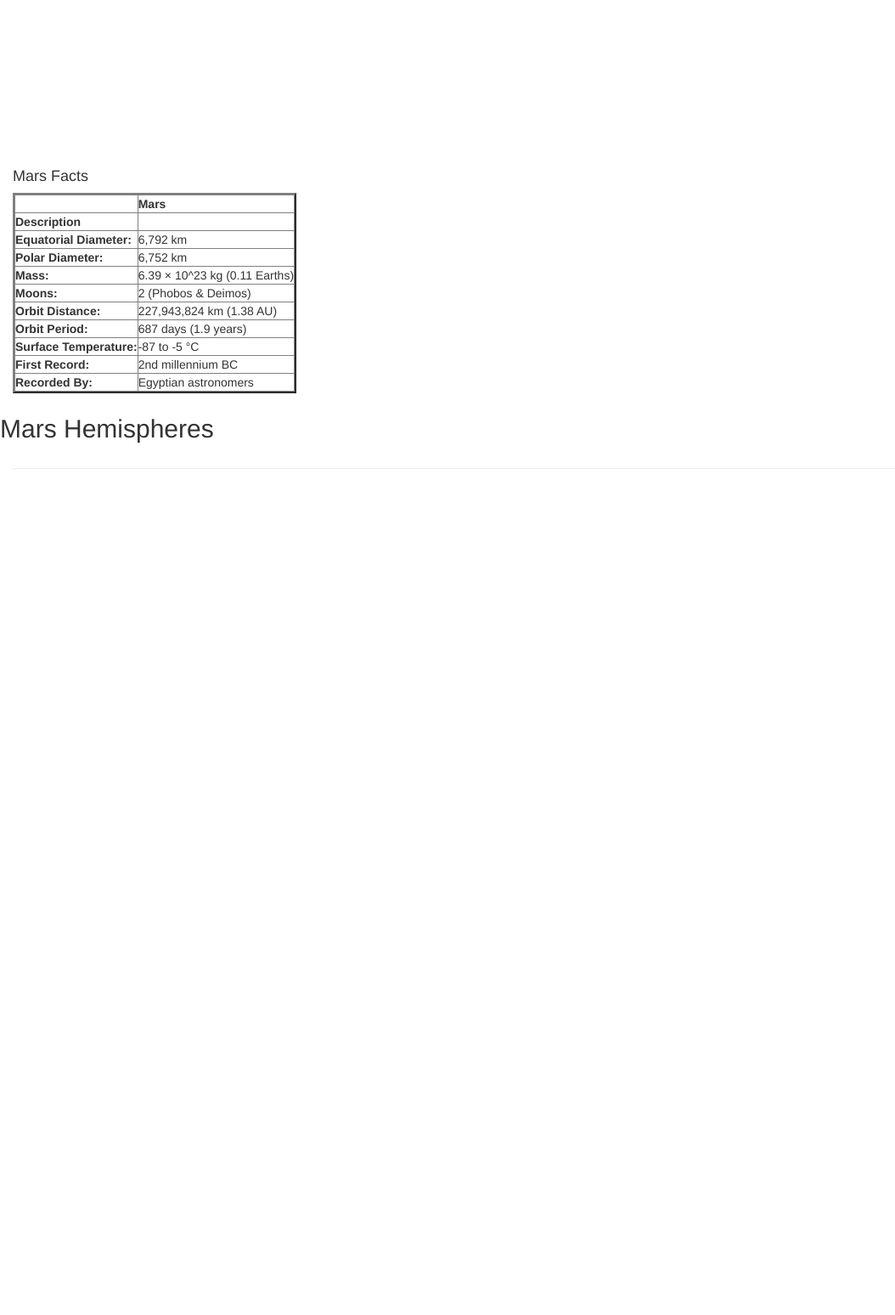
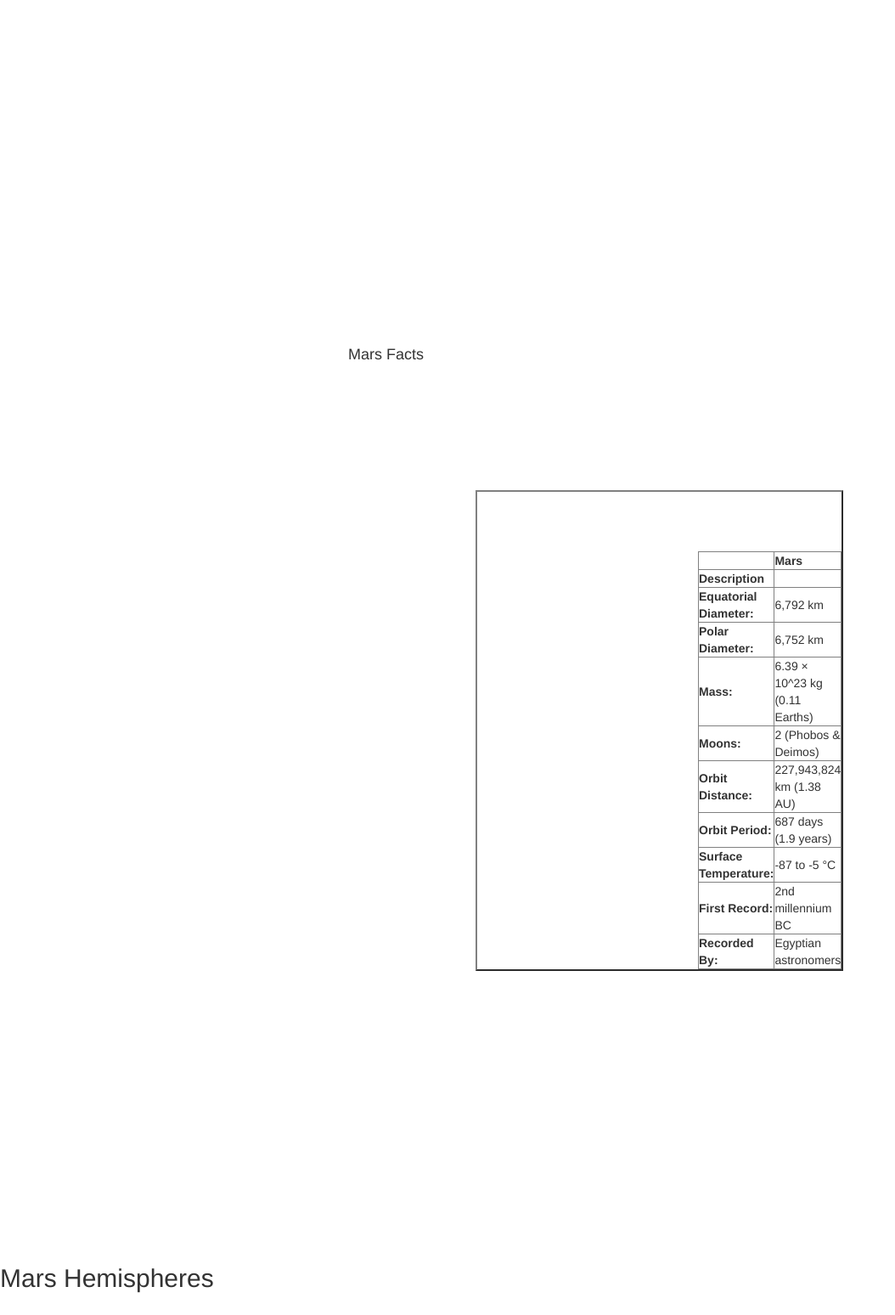
Before and after one commit to jfield24/web-scraping-challenge, a Flask app: page / in a window 1280 px wide. Shown: the part 628-2176 px from the top of the page at 85% size, without its empty margins (0-1054 px from the left). Before the commit the page ends 1180 px from the top, so only its background shows below. Run offline with Flask 2, Linux system fonts and the light colour scheme; data that the repository does not hold is empty; some libraries are stand-ins or nearby versions.

Commit message:
updated html and css

```diff
--- a/Missions_to_Mars/templates/index.html
+++ b/Missions_to_Mars/templates/index.html
@@ -26,9 +26,9 @@
                 <h3>Featured Mars Image</h3>
                 <img style="display: inline-block" class="mr-4 about-img img-responsive" src="{{index_data.featured_image_url}}" alt="featured_image">
             </div>
-            <div class="col col-lg-5">
+            <div id="table" class="col-lg-4">
                 <h4 style="align-content: right;">Mars Facts</h4>
-                <table border="2" class="dataframe" style="display:inline-block;">
+                <table border="2" class="dataframe" style="display:inline-block;" id="table">
                     <thead>
                       <tr style="text-align: right;">
                         <th></th>
@@ -88,12 +88,10 @@
         <hr>
         <div class="row">
             {% for image_url in index_data.hemisphere_image_urls %}
-            <div class="col col-6">
-                <div class="box">
-                    <img src={{image_url.img_url}} alt={{image_url.img_url}}>
-                    <h3>{{image_url.title}}</h3>
-                </div>
-            </div>
+              <div id="flex" class="col-lg-6 col-md-6 col-sm-12">
+                <img src={{image_url.img_url}} alt={{image_url.img_url}}>
+                <h3>{{image_url.title}}</h3>
+              </div>
             {% endfor %}
         </div>
 </body>
--- a/Missions_to_Mars/templates/style.css
+++ b/Missions_to_Mars/templates/style.css
@@ -13,3 +13,16 @@ h3{
     padding-top: 60px;
     padding-bottom: 40px;
 }
+
+#table{
+    margin: 140px 30px 160px 150px;
+    padding-left: 260px;
+    padding-top: 70px;
+}
+
+
+
+#flex{
+    display: flexbox;
+    align-items: space-around;
+}
```
